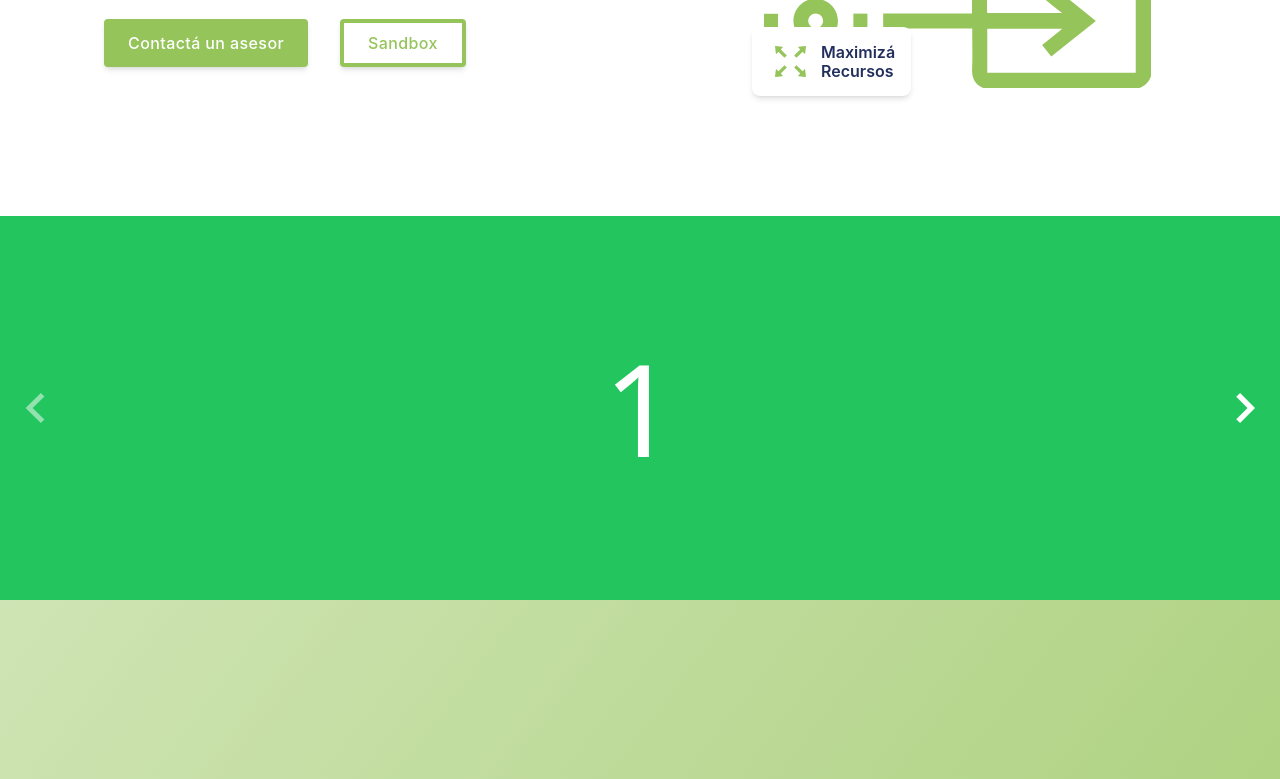
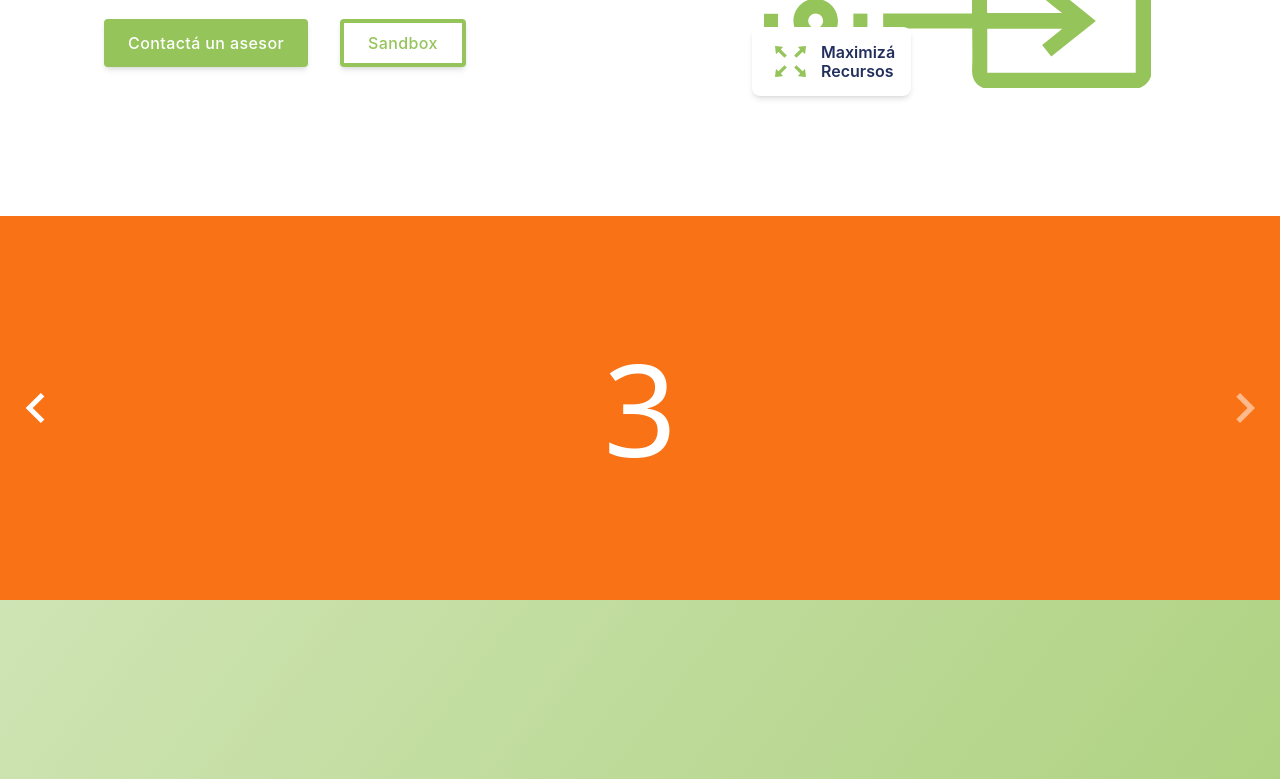
Before and after one commit to Lukecolman/bdc-api-landing-page, a React (Vite) app: page / in a window 1280 px wide. Shown: the part 582-1361 px from the top of the page. Built offline with nearby package versions, Linux system fonts and the light colour scheme.

Commit message:
setting up slider configuration

```diff
--- a/src/components/Slider.jsx
+++ b/src/components/Slider.jsx
@@ -39,7 +39,8 @@
 export default () => {
     const [currentSlide, setCurrentSlide] = useState(0);
     const [loaded, setLoaded] = useState(false);
-    const [sliderRef, instanceRef] = useKeenSlider({
+    const [sliderRef, instanceRef] = useKeenSlider(
+        {
             initial: 0,
             slideChanged(slider) {
                 setCurrentSlide(slider.track.details.rel);
@@ -47,7 +48,42 @@
             created() {
                 setLoaded(true);
             },
+        },
+        [
+            (slider) => {
+                let timeout;
+                let mouseOver = false;
+
+                function clearNextTimeout() {
+                    clearTimeout(timeout);
+                }
+
+                function nextTimeout() {
+                    clearTimeout(timeout);
+                    if (mouseOver) return;
+                    timeout = setTimeout(() => {
+                        slider.next();
+                    }, 2000);
+                }
+
+                slider.on('created', () => {
+                    slider.container.addEventListener('mouseover', () => {
+                        mouseOver = true;
+                        clearNextTimeout();
                     });
+                    slider.container.addEventListener('mouseout', () => {
+                        mouseOver = false;
+                        nextTimeout();
+                    });
+                    nextTimeout();
+                });
+
+                slider.on('dragStarted', clearNextTimeout);
+                slider.on('animationEnded', nextTimeout);
+                slider.on('updated', nextTimeout);
+            },
+        ]
+    );
 
     return (
         <>
```
Lines whose indentation alone changed are shown as unchanged.
